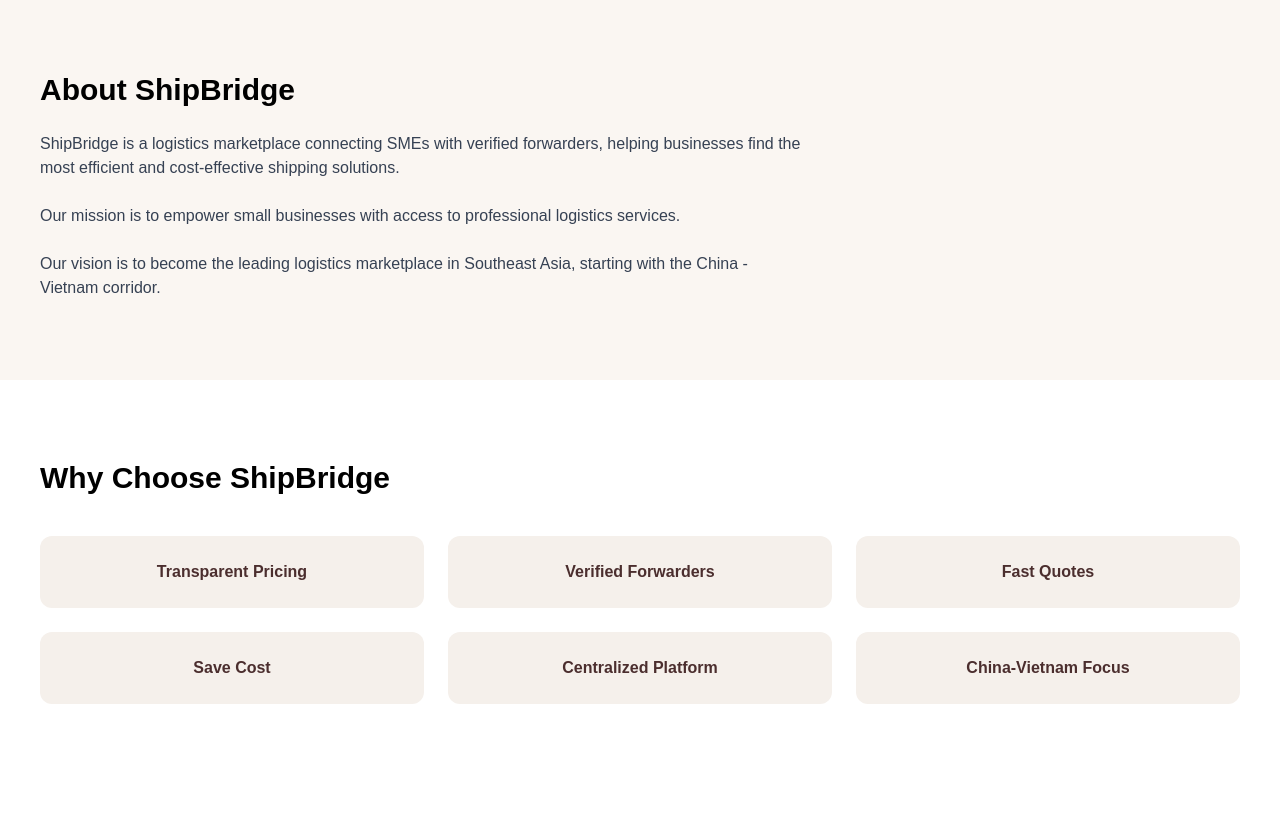
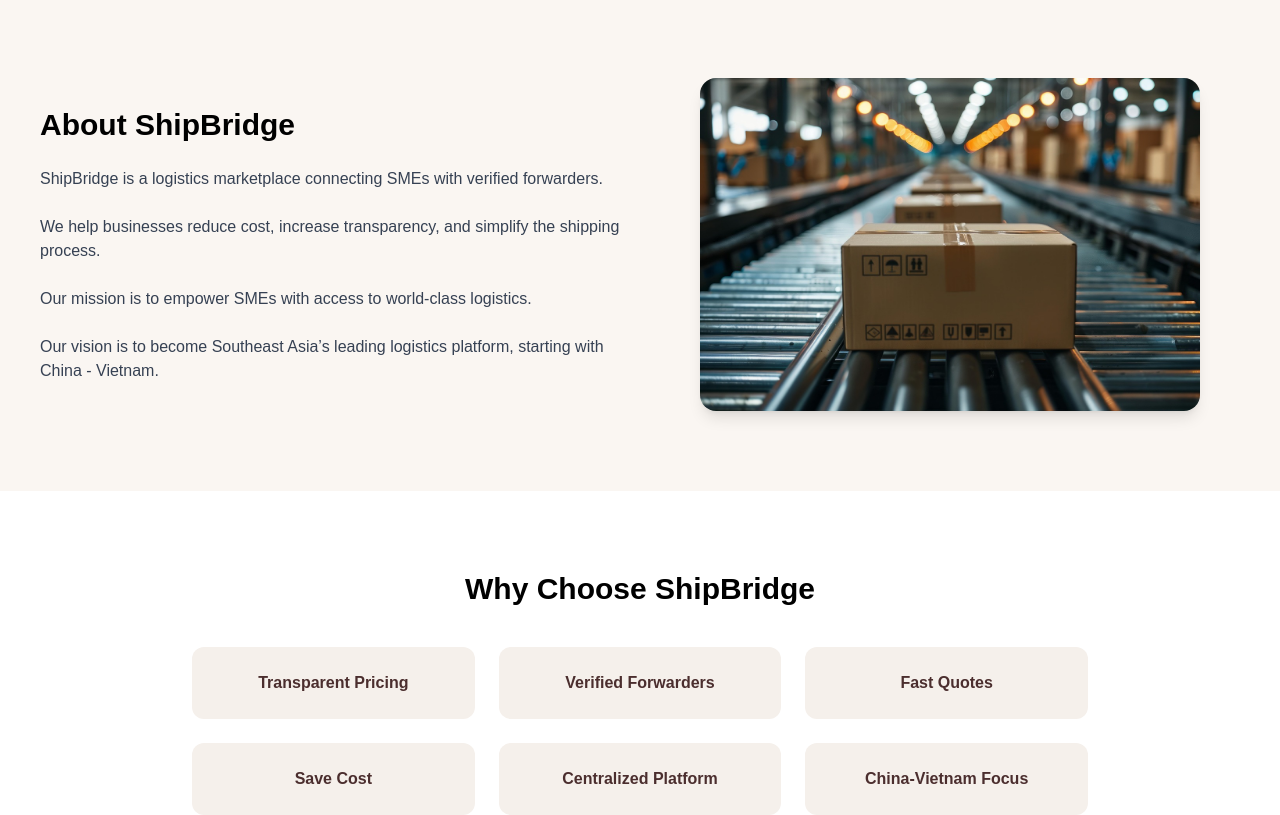
Before and after one commit to minhvu0510/shipbridgevn, a Next.js app: page / in a window 1280 px wide. Shown: the part 758-1573 px from the top of the page. Built offline with nearby package versions, Linux system fonts and the light colour scheme.

Commit message:
more fix

```diff
--- a/app/page.tsx
+++ b/app/page.tsx
@@ -10,13 +10,19 @@
 
   const text = {
     en: {
+      nav: {
+        about: "About",
+        why: "Why Us",
+        contact: "Contact",
+      },
+
       headline: "Freight Forwarding Made Simple",
       sub: "Connect with trusted forwarders. Get quotes. Ship smarter.",
       getQuote: "Get Quote",
 
       aboutTitle: "About ShipBridge",
       aboutDesc:
-        "ShipBridge is a logistics marketplace connecting SMEs with verified forwarders, helping businesses find the most efficient and cost-effective shipping solutions.\n\nOur mission is to empower small businesses with access to professional logistics services.\n\nOur vision is to become the leading logistics marketplace in Southeast Asia, starting with the China - Vietnam corridor.",
+        "ShipBridge is a logistics marketplace connecting SMEs with verified forwarders.\n\nWe help businesses reduce cost, increase transparency, and simplify the shipping process.\n\nOur mission is to empower SMEs with access to world-class logistics.\n\nOur vision is to become Southeast Asia’s leading logistics platform, starting with China - Vietnam.",
 
       whyTitle: "Why Choose ShipBridge",
       why: [
@@ -30,13 +36,19 @@
     },
 
     vi: {
+      nav: {
+        about: "Giới thiệu",
+        why: "Lý do chọn",
+        contact: "Liên hệ",
+      },
+
       headline: "Đơn giản hóa vận chuyển quốc tế",
       sub: "Kết nối forwarder uy tín. Nhận báo giá nhanh. Tối ưu chi phí.",
       getQuote: "Nhận báo giá",
 
       aboutTitle: "Về ShipBridge",
       aboutDesc:
-        "ShipBridge là nền tảng kết nối SME với các forwarder uy tín, giúp tối ưu chi phí vận chuyển và minh bạch báo giá.\n\nSứ mệnh của chúng tôi là giúp doanh nghiệp nhỏ tiếp cận dịch vụ logistics chuyên nghiệp.\n\nTầm nhìn của ShipBridge là trở thành nền tảng logistics marketplace hàng đầu Đông Nam Á, bắt đầu từ tuyến Trung Quốc - Việt Nam.",
+        "ShipBridge là nền tảng kết nối SME với các forwarder uy tín.\n\nChúng tôi giúp giảm chi phí, minh bạch giá và đơn giản hóa quy trình vận chuyển.\n\nSứ mệnh: giúp doanh nghiệp nhỏ tiếp cận logistics chuyên nghiệp.\n\nTầm nhìn: trở thành nền tảng logistics hàng đầu Đông Nam Á, bắt đầu từ tuyến Trung - Việt.",
 
       whyTitle: "Tại sao chọn ShipBridge",
       why: [
@@ -45,7 +57,7 @@
         "Báo giá nhanh",
         "Tiết kiệm chi phí",
         "Quản lý tập trung",
-        "Tập trung tuyến Trung - Việt",
+        "Tuyến Trung - Việt",
       ],
     },
   };
@@ -54,8 +66,10 @@
 
   return (
     <div className="min-h-screen bg-white text-black">
+
       {/* NAVBAR */}
       <div className="flex justify-between items-center px-10 py-6 sticky top-0 bg-white z-50 shadow-sm">
+
         {/* LOGO */}
         <Image
           src="/logo.png"
@@ -63,14 +77,14 @@
           width={0}
           height={0}
           sizes="100vw"
-          className="w-[220px] h-auto"
+          className="w-[240px] h-auto"
         />
 
         {/* MENU */}
         <div className="flex items-center gap-6 font-semibold text-[#4b2e2e]">
-          <span>About</span>
-          <span>Why Us</span>
-          <span>Contact</span>
+          <span>{t.nav.about}</span>
+          <span>{t.nav.why}</span>
+          <span>{t.nav.contact}</span>
 
           <button
             onClick={() => setLang(lang === "en" ? "vi" : "en")}
@@ -98,18 +112,9 @@
 
         {/* FORM */}
         <div className="bg-white p-6 rounded-2xl shadow-lg flex flex-col md:flex-row gap-4">
-          <input
-            placeholder="Origin"
-            className="border p-3 rounded-lg"
-          />
-          <input
-            placeholder="Destination"
-            className="border p-3 rounded-lg"
-          />
-          <input
-            placeholder="Weight (kg)"
-            className="border p-3 rounded-lg"
-          />
+          <input placeholder="Origin" className="border p-3 rounded-lg" />
+          <input placeholder="Destination" className="border p-3 rounded-lg" />
+          <input placeholder="Weight (kg)" className="border p-3 rounded-lg" />
 
           <button className="bg-[#4b2e2e] text-white px-6 py-3 rounded-lg">
             {t.getQuote}
@@ -118,18 +123,34 @@
       </div>
 
       {/* ABOUT */}
-      <div className="px-10 py-20 bg-[#faf6f2]">
-        <h2 className="text-3xl font-bold mb-6">{t.aboutTitle}</h2>
-        <p className="text-gray-700 whitespace-pre-line max-w-3xl">
-          {t.aboutDesc}
-        </p>
+      <div className="px-10 py-20 bg-[#faf6f2] flex flex-col md:flex-row items-center gap-10">
+
+        {/* TEXT */}
+        <div className="flex-1">
+          <h2 className="text-3xl font-bold mb-6">{t.aboutTitle}</h2>
+          <p className="text-gray-700 whitespace-pre-line">
+            {t.aboutDesc}
+          </p>
+        </div>
+
+        {/* IMAGE */}
+        <div className="flex-1">
+          <Image
+            src="/about-us.jpg"
+            alt="about"
+            width={0}
+            height={0}
+            sizes="100vw"
+            className="w-full max-w-[500px] rounded-2xl shadow-lg mx-auto"
+          />
+        </div>
       </div>
 
       {/* WHY */}
-      <div className="px-10 py-20">
+      <div className="px-10 py-20 text-center">
         <h2 className="text-3xl font-bold mb-10">{t.whyTitle}</h2>
 
-        <div className="grid grid-cols-2 md:grid-cols-3 gap-6">
+        <div className="grid grid-cols-2 md:grid-cols-3 gap-6 max-w-4xl mx-auto">
           {t.why.map((item, index) => (
             <div
               key={index}
```
